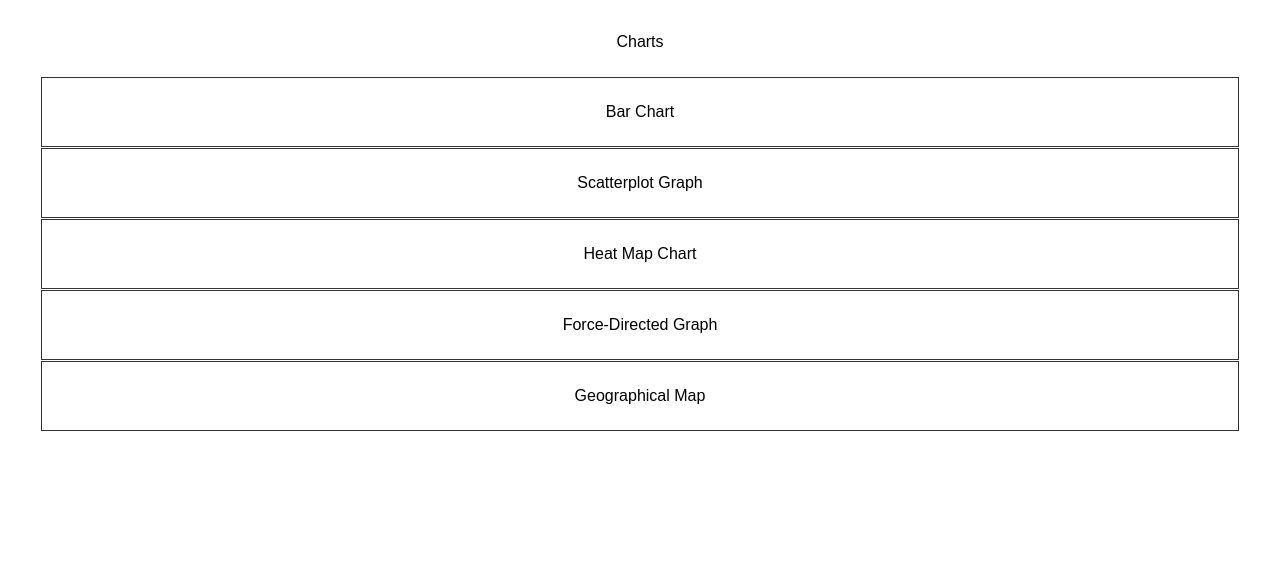
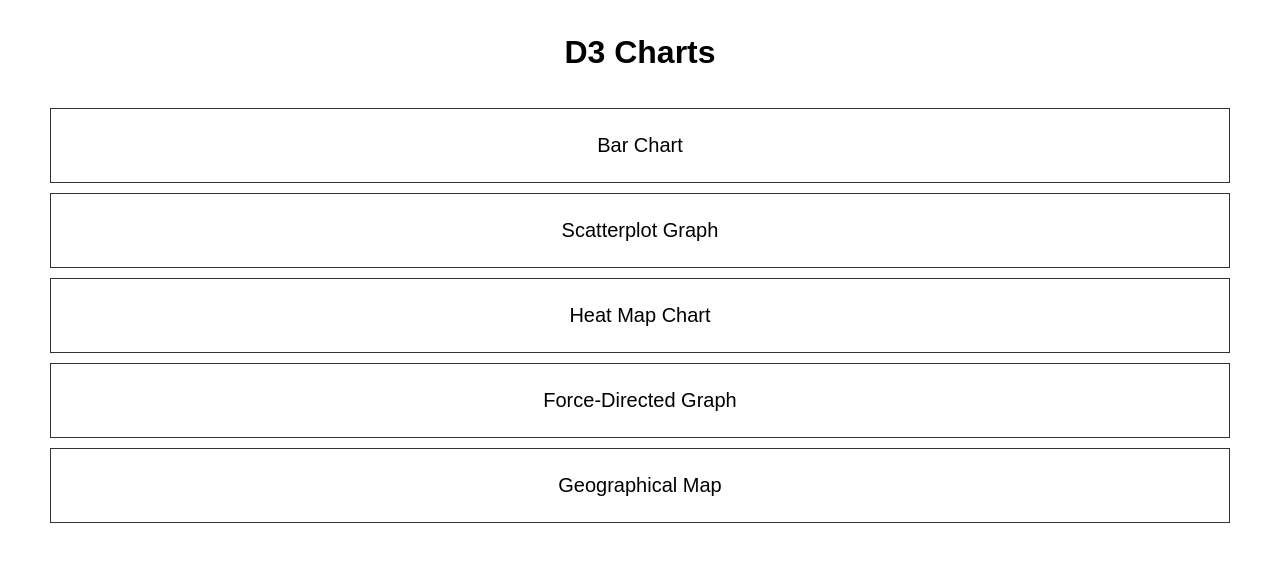
Before and after one commit to Jon1701/FCC-D3-Projects, a website: page source/index.html in a window 1280 px wide. Drawn offline with nearby package versions, Linux system fonts and the light colour scheme; files that its build step writes are made by us from their sources.

Commit message:
Changed titles, minor style changes

```diff
--- a/source/index.html
+++ b/source/index.html
@@ -17,7 +17,7 @@
 
     <div id="chart-list">
 
-      <div class="section-title">Charts</div>
+      <div class="section-title"><h1>D3 Charts</h1></div>
 
       <div class="container-chart">
         <a href="barchart.html">Bar Chart</a>
--- a/source/stylesheets/stylesheet.scss
+++ b/source/stylesheets/stylesheet.scss
@@ -10,12 +10,13 @@ body {
   margin: 0 auto;
 
   .section-title {
-    padding: 25px;
+    padding: 5px;
   }
 
   .container-chart {
     border: solid 1px #333333;
-    margin: 1px;
+    margin: 10px;
+    font-size: 1.25em;
 
     a {
       padding: 25px;
```
Also changed, not shown: source/barchart.html (+1 -1 lines), source/forcegraph.html (+1 -1 lines), source/geomap.html (+1 -1 lines), source/heatmap.html (+1 -1 lines), source/scatterplot.html (+1 -1 lines).
